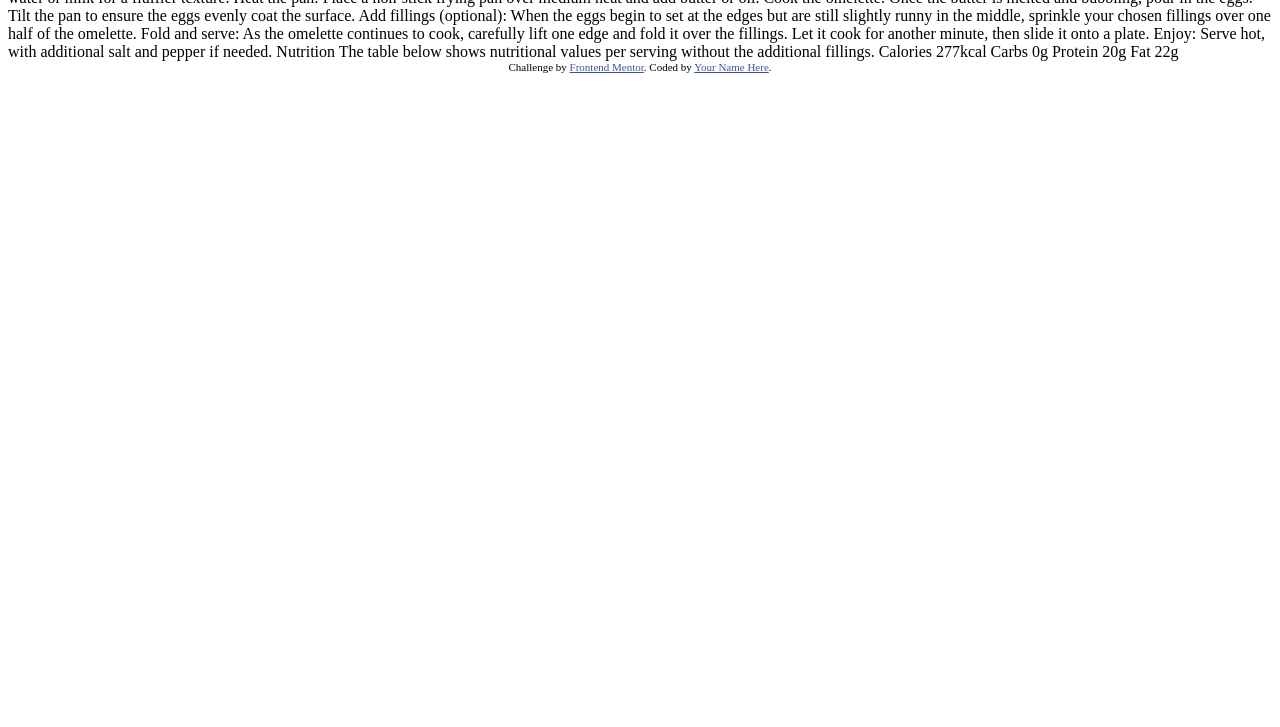
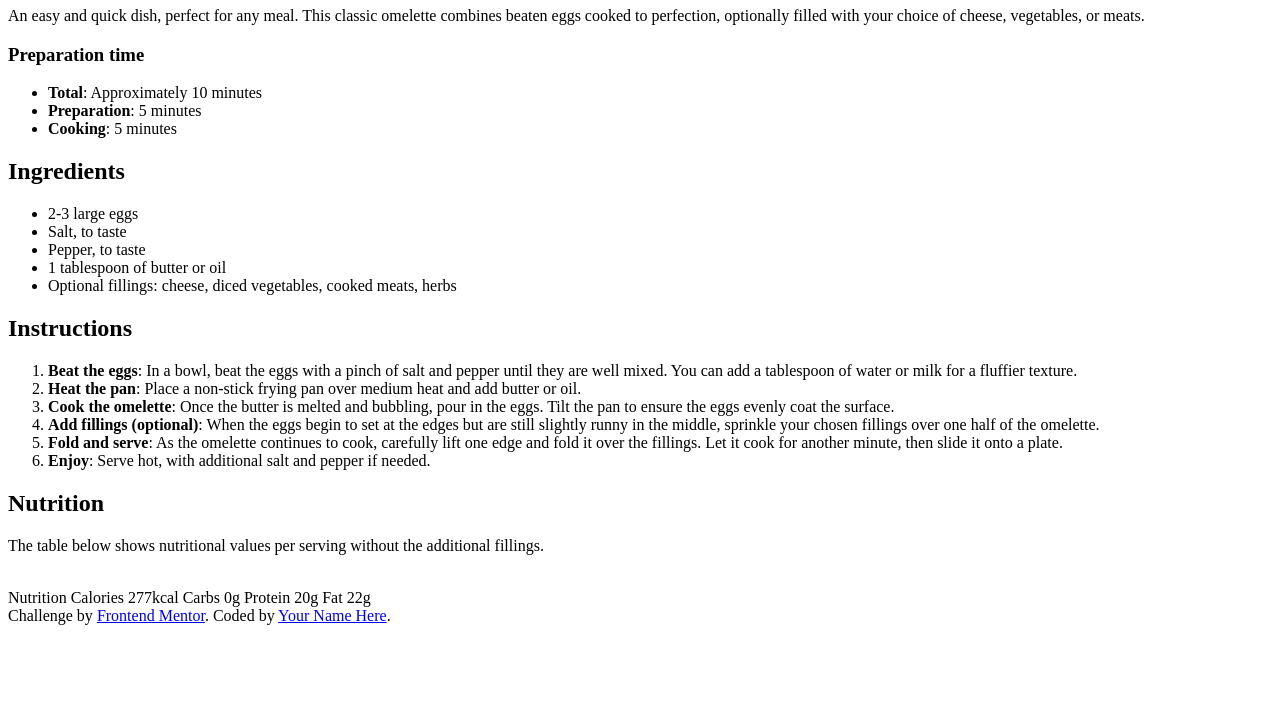
Before and after one commit to kadenrose/frontEndMentor-recipePage, a plain HTML site: page index.html in a window 1280 px wide. Shown: the part 73-800 px from the top of the page. Drawn offline with Linux system fonts and the light colour scheme.

Commit message:
Basic HTML editing

```diff
--- a/index.html
+++ b/index.html
@@ -9,53 +9,72 @@
   <title>Frontend Mentor | Recipe page</title>
 
   <!-- Feel free to remove these styles or customise in your own stylesheet 👍 -->
-  <style>
-    .attribution { font-size: 11px; text-align: center; }
-    .attribution a { color: hsl(228, 45%, 44%); }
-  </style>
+
 </head>
 <body>
+  <header>
+    <h1>Simple Omelette Recipe</h1>
+    <p>An easy and quick dish, perfect for any meal. This classic omelette combines beaten eggs cooked to perfection, optionally filled with your choice of cheese, vegetables, or meats.</p>
+  </header>
 
-  Simple Omelette Recipe
+  <main>
+    <section id="preptime">
+      <h3>Preparation time</h3>
+      <ul>
+        <li><b>Total</b>: Approximately 10 minutes</li>
+        <li><b>Preparation</b>: 5 minutes</li>
+        <li><b>Cooking</b>: 5 minutes</li>
+      </ul>
+    </section>
 
-  An easy and quick dish, perfect for any meal. This classic omelette combines beaten eggs cooked
-  to perfection, optionally filled with your choice of cheese, vegetables, or meats.
+    <h2>Ingredients</h2>
+    <ul>
+      <li>2-3 large eggs</li>
+      <li>Salt, to taste</li>
+      <li>Pepper, to taste</li>
+      <li>1 tablespoon of butter or oil</li>
+      <li>Optional fillings: cheese, diced vegetables, cooked meats, herbs</li>
+    </ul>
 
-  Preparation time
+    <h2>Instructions</h2>
+    <ol>
+      <li><b>Beat the eggs</b>: In a bowl, beat the eggs with a pinch of salt and pepper until they are well mixed. You can add a tablespoon of water or milk for a fluffier texture.</li>
+      <li><b>Heat the pan</b>: Place a non-stick frying pan over medium heat and add butter or oil.</li>
+      <li><b>Cook the omelette</b>: Once the butter is melted and bubbling, pour in the eggs. Tilt the pan to ensure the eggs evenly coat the surface.</li>
+      <li><b>Add fillings (optional)</b>: When the eggs begin to set at the edges but are still slightly runny in the middle, sprinkle your chosen fillings over one half of the omelette.</li>
+      <li><b>Fold and serve</b>: As the omelette continues to cook, carefully lift one edge and fold it over the fillings. Let it cook for another minute, then slide it onto a plate.</li>
+      <li><b>Enjoy</b>: Serve hot, with additional salt and pepper if needed.</li>
+    </ol>
 
-  Total: Approximately 10 minutes
-  Preparation: 5 minutes
-  Cooking: 5 minutes
+    <h2>Nutrition</h2>
+    <p>The table below shows nutritional values per serving without the additional fillings.</p>
+    <table>
+      <tr>
+        <td></td>
+        <td></td>
+      </tr>
+      <tr>
+        <td></td>
+        <td></td>
+      </tr>
+      <tr>
+        <td></td>
+        <td></td>
+      </tr>
+      <tr>
+        <td></td>
+        <td></td>
+      </tr>
+    </table>
+  </main>
 
-  Ingredients
+  <footer>
 
-  2-3 large eggs
-  Salt, to taste
-  Pepper, to taste
-  1 tablespoon of butter or oil
-  Optional fillings: cheese, diced vegetables, cooked meats, herbs
-
-  Instructions
-
-  Beat the eggs: In a bowl, beat the eggs with a pinch of salt and pepper until they are well mixed.
-  You can add a tablespoon of water or milk for a fluffier texture.
-
-  Heat the pan: Place a non-stick frying pan over medium heat and add butter or oil.
-
-  Cook the omelette: Once the butter is melted and bubbling, pour in the eggs. Tilt the pan to ensure
-  the eggs evenly coat the surface.
-
-  Add fillings (optional): When the eggs begin to set at the edges but are still slightly runny in the
-  middle, sprinkle your chosen fillings over one half of the omelette.
-
-  Fold and serve: As the omelette continues to cook, carefully lift one edge and fold it over the
-  fillings. Let it cook for another minute, then slide it onto a plate.
-
-  Enjoy: Serve hot, with additional salt and pepper if needed.
+  </footer>
 
   Nutrition
 
-  The table below shows nutritional values per serving without the additional fillings.
+
 
   Calories
   277kcal
```
